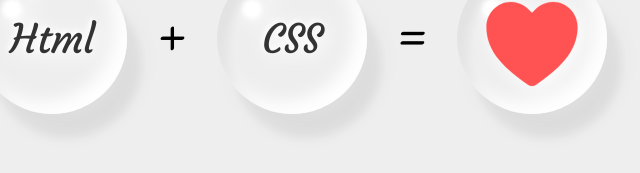
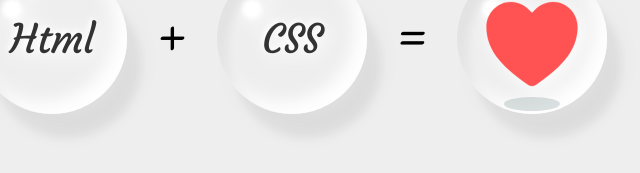
Before and after one commit to kmagrini/love, a plain HTML site: page index.html in a window 1280 px wide. Shown: the part 361-534 px from the top of the page, 348-988 px from the left. Drawn offline with nearby package versions, Linux system fonts and the light colour scheme.

Commit message:
Add files via upload

```diff
--- a/index.html
+++ b/index.html
@@ -17,7 +17,9 @@
   </div>
   <span>=</span>
   <div class="drop">
+    <span class="shadow"></span>
     <p><ion-icon name="heart"></ion-icon></p>
+
   </div>
   <script type="module" src="https://unpkg.com/ionicons@5.5.2/dist/ionicons/ionicons.esm.js"></script>
   <script nomodule src="https://unpkg.com/ionicons@5.5.2/dist/ionicons/ionicons.js"></script>
```
